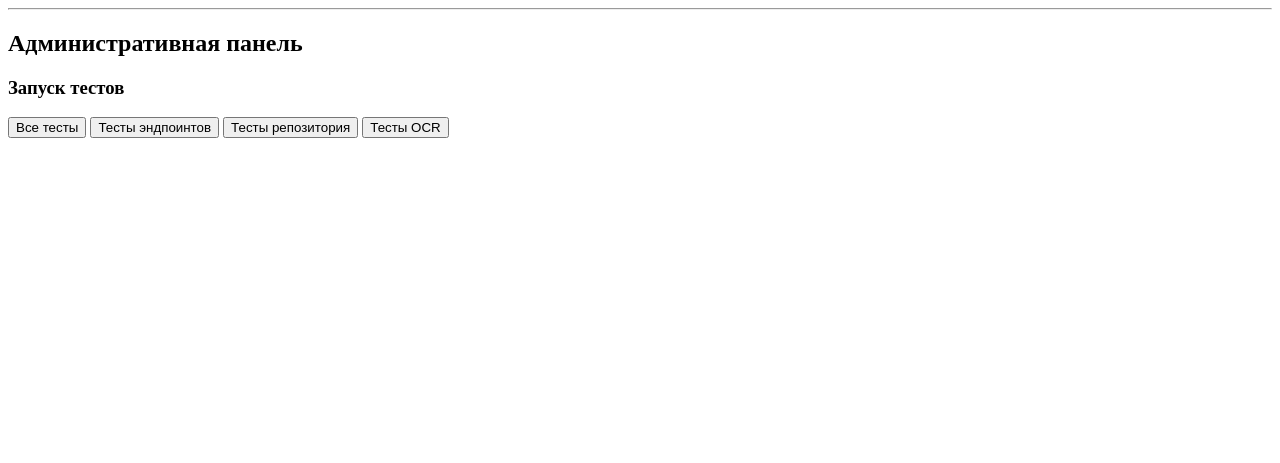
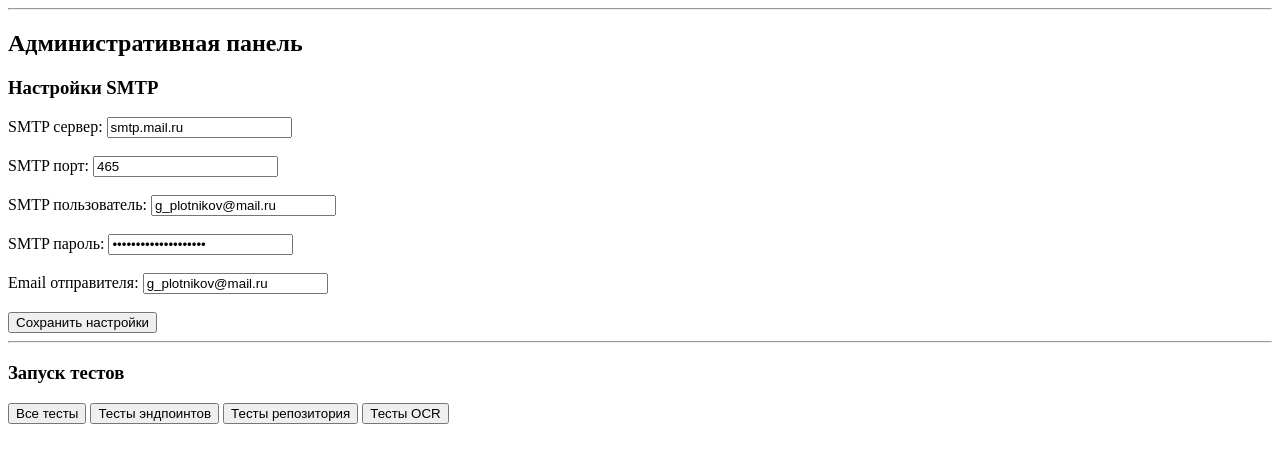
Before and after one commit to userGl/pytnon_coursework_plotnikov, a FastAPI app: page /admin/ in a window 1280 px wide. Shown: the part 98-561 px from the top of the page. Run offline with FastAPI, Linux system fonts and the light colour scheme.

Commit message:
Notifier - отправка на email

```diff
--- a/app/main.py
+++ b/app/main.py
@@ -14,6 +14,9 @@ import shutil
 
 from app.tesseract import Tesseract
 from repository.repository import repository
+from app.notification_service import notification_service, EmailConfig
+import asyncio
+from concurrent.futures import ThreadPoolExecutor
 
 app = FastAPI()
 templates = Jinja2Templates(directory="app/templates")
@@ -25,13 +28,30 @@ REPOSITORY_FILES_DIR.mkdir(parents=True, exist_ok=True)
 # Монтируем директорию temp как статическую
 app.mount("/static/app/temp", StaticFiles(directory="app/temp"), name="temp")
 
+# Создаем пул потоков для асинхронных задач
+executor = ThreadPoolExecutor()
+
 @app.get("/", response_class=HTMLResponse)
 async def base(request: Request):
     return templates.TemplateResponse(request, "base.html")
 
 @app.get("/admin/", response_class=HTMLResponse)
 async def admin_page(request: Request):
-    return templates.TemplateResponse(request, "admin.html", {"request": request})
+    # Получаем настройки email из базы
+    email_config = repository.get_email_settings()
+
+    # Если есть настройки, инициализируем сервис уведомлений
+    if email_config:
+        config = EmailConfig(**email_config)
+        notification_service.configure_email(config)
+
+    return templates.TemplateResponse(
+        "admin.html",
+        {
+            "request": request,
+            "email_config": email_config
+        }
+    )
 
 @app.post("/upload/")
 async def upload_file(file: UploadFile = File(...)):
@@ -149,5 +169,61 @@ async def delete_records(filenames: List[str] = Body(..., embed=True)):
 # Обновляем монтирование статических файлов
 app.mount("/static/repository/files", StaticFiles(directory="repository/files"), name="repository_files")
 
+@app.post("/admin/email_config")
+async def save_email_config(config: EmailConfig):
+    """Сохраняет настройки SMTP"""
+    try:
+        if repository.save_email_settings(config.dict()):
+            notification_service.configure_email(config)
+            return {"status": "success"}
+        return JSONResponse(
+            status_code=500,
+            content={"error": "Ошибка при сохранении в базу данных"}
+        )
+    except Exception as e:
+        return JSONResponse(
+            status_code=500,
+            content={"error": str(e)}
+        )
+
+@app.post("/send_email/")
+async def send_email(data: dict):
+    """Отправляет распознанный текст через уведомления"""
+    if not notification_service.get_email_config():
+        return JSONResponse(
+            status_code=500,
+            content={"error": "Email не настроен"}
+        )
+
+    try:
+        success = await asyncio.wait_for(
+            asyncio.get_event_loop().run_in_executor(
+                executor,
+                notification_service.notify_all,
+                data["to_email"],
+                "Результат распознавания текста",
+                data["text"]
+            ),
+            timeout=60.0
+        )
+
+        if success:
+            return {"status": "success"}
+        else:
+            return JSONResponse(
+                status_code=500,
+                content={"error": "Ошибка при отправке уведомления"}
+            )
+    except asyncio.TimeoutError:
+        return JSONResponse(
+            status_code=500,
+            content={"error": "Превышено время ожидания отправки (1 минута)"}
+        )
+    except Exception as e:
+        return JSONResponse(
+            status_code=500,
+            content={"error": str(e)}
+        )
+
 #uvicorn app.main:app --reload
 #python post_file_to_server.py
--- a/app/templates/admin.html
+++ b/app/templates/admin.html
@@ -2,6 +2,36 @@
 
 {% block content %}
 <h2>Административная панель</h2>
+
+<!-- Секция настройки email -->
+<div class="email-section">
+    <h3>Настройки SMTP</h3>
+    <form id="emailConfigForm">
+        <label for="smtp_server">SMTP сервер:</label>
+        <input type="text" id="smtp_server" name="smtp_server" value="{{ email_config.smtp_server if email_config else '' }}" required>
+        <br><br>
+
+        <label for="smtp_port">SMTP порт:</label>
+        <input type="text" id="smtp_port" name="smtp_port" value="{{ email_config.smtp_port if email_config else '' }}" required>
+        <br><br>
+
+        <label for="smtp_user">SMTP пользователь:</label>
+        <input type="text" id="smtp_user" name="smtp_user" value="{{ email_config.smtp_user if email_config else '' }}" required>
+        <br><br>
+
+        <label for="smtp_password">SMTP пароль:</label>
+        <input type="password" id="smtp_password" name="smtp_password" value="{{ email_config.smtp_password if email_config else '' }}" required>
+        <br><br>
+
+        <label for="from_email">Email отправителя:</label>
+        <input type="email" id="from_email" name="from_email" value="{{ email_config.from_email if email_config else '' }}" required>
+        <br><br>
+
+        <button type="button" onclick="saveEmailConfig()">Сохранить настройки</button>
+    </form>
+</div>
+
+<hr>
 
 <!-- Секция тестирования -->
 <div class="test-section">
@@ -14,6 +44,35 @@
 </div>
 
 <script>
+    async function saveEmailConfig() {
+        const formData = {
+            smtp_server: document.getElementById('smtp_server').value,
+            smtp_port: parseInt(document.getElementById('smtp_port').value),
+            smtp_user: document.getElementById('smtp_user').value,
+            smtp_password: document.getElementById('smtp_password').value,
+            from_email: document.getElementById('from_email').value
+        };
+
+        try {
+            const response = await fetch('/admin/email_config', {
+                method: 'POST',
+                headers: {
+                    'Content-Type': 'application/json',
+                },
+                body: JSON.stringify(formData)
+            });
+
+            if (response.ok) {
+                alert('Настройки SMTP сохранены');
+            } else {
+                alert('Ошибка при сохранении настроек');
+            }
+        } catch (error) {
+            console.error('Ошибка:', error);
+            alert('Произошла ошибка при сохранении настроек');
+        }
+    }
+
     async function runTest(testType) {
         const resultDiv = document.getElementById('testResult');
         resultDiv.textContent = 'Выполняется...';
--- a/repository/repository.py
+++ b/repository/repository.py
@@ -30,6 +30,17 @@ class OcrData(Base):
             'ocr_txt': self.ocr_txt,
             'status': self.status
         }
+
+class EmailSettings(Base):
+    """Модель для хранения настроек SMTP"""
+    __tablename__ = 'email_settings'
+
+    id = Column(Integer, primary_key=True)
+    smtp_server = Column(String)
+    smtp_port = Column(Integer)
+    smtp_user = Column(String)
+    smtp_password = Column(String)
+    from_email = Column(String)
 
 class Repository(ABC):
     """Абстрактный базовый класс репозитория"""
@@ -65,6 +76,16 @@ class Repository(ABC):
     @abstractmethod
     def delete_by_filename(self, file_name: str) -> bool:
         """Удаляет записи по имени файла и соответствующий файл"""
+        pass
+
+    @abstractmethod
+    def save_email_settings(self, config: dict) -> bool:
+        """Сохраняет настройки email"""
+        pass
+
+    @abstractmethod
+    def get_email_settings(self) -> Optional[dict]:
+        """Получает настройки email"""
         pass
 
 class SQLAlchemyRepository(Repository):
@@ -188,5 +209,38 @@ class SQLAlchemyRepository(Repository):
             print(f"Ошибка при удалении данных: {e}")
             return False
 
+    def save_email_settings(self, config: dict) -> bool:
+        """Сохраняет настройки email"""
+        try:
+            with self._get_session() as session:
+                # Удаляем старые настройки
+                session.query(EmailSettings).delete()
+
+                # Добавляем новые
+                settings = EmailSettings(**config)
+                session.add(settings)
+                return True
+        except Exception as e:
+            print(f"Ошибка при сохранении настроек email: {e}")
+            return False
+
+    def get_email_settings(self) -> Optional[dict]:
+        """Получает настройки email"""
+        try:
+            with self._get_session() as session:
+                settings = session.query(EmailSettings).first()
+                if settings:
+                    return {
+                        'smtp_server': settings.smtp_server,
+                        'smtp_port': settings.smtp_port,
+                        'smtp_user': settings.smtp_user,
+                        'smtp_password': settings.smtp_password,
+                        'from_email': settings.from_email
+                    }
+                return None
+        except Exception as e:
+            print(f"Ошибка при получении настроек email: {e}")
+            return None
+
 # Создаем единственный экземпляр репозитория
 repository = SQLAlchemyRepository()
```
Also changed, not shown: app/notification_service.py (added, +86 -0 lines), app/templates/my_template.html (+66 -9 lines), repository/ocr_database.db, 1 other file.
